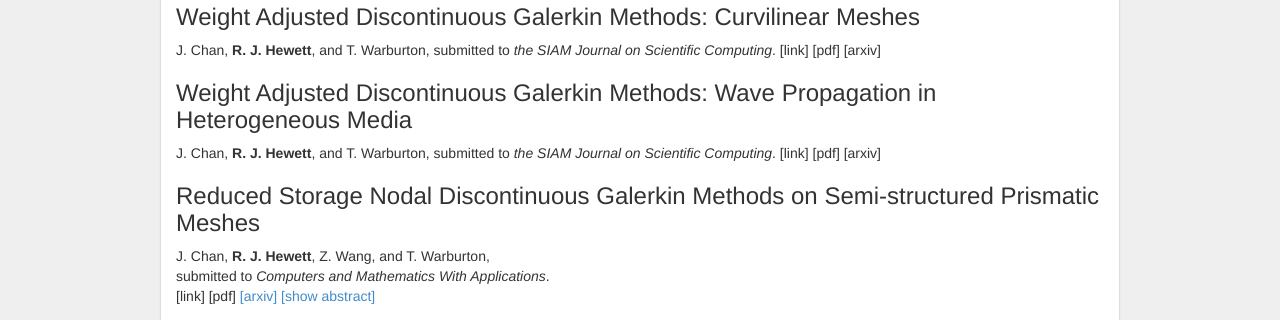
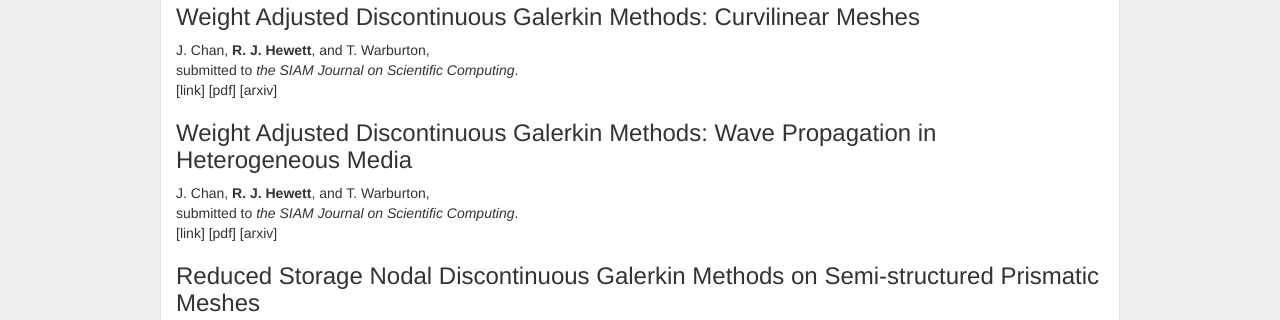
Before and after one commit to rhewett/rhewett.github.io, a plain HTML site: page research/publications.html in a window 1280 px wide. Shown: the part 228-548 px from the top of the page. Drawn offline with Linux system fonts and the light colour scheme.

Commit message:
Nikola auto commit.
Source commit: 39b1e47b39337575895cc96c574a54cf94a0f173
Nikola version: 7.3.0

```diff
--- a/research/publications.html
+++ b/research/publications.html
@@ -161,14 +161,14 @@ Weight Adju">
                 <div>
 <h2>2016</h2>
 <h3>Weight Adjusted Discontinuous Galerkin Methods: Curvilinear Meshes</h3>
-<p>J. Chan, <strong>R. J. Hewett</strong>, and T. Warburton,
-submitted to <em>the SIAM Journal on Scientific Computing</em>.
+<p>J. Chan, <strong>R. J. Hewett</strong>, and T. Warburton,<br>
+submitted to <em>the SIAM Journal on Scientific Computing</em>.<br>
 [link]
 [pdf]
 [arxiv]</p>
 <h3>Weight Adjusted Discontinuous Galerkin Methods: Wave Propagation in Heterogeneous Media</h3>
-<p>J. Chan, <strong>R. J. Hewett</strong>, and T. Warburton,
-submitted to <em>the SIAM Journal on Scientific Computing</em>.
+<p>J. Chan, <strong>R. J. Hewett</strong>, and T. Warburton,<br>
+submitted to <em>the SIAM Journal on Scientific Computing</em>.<br>
 [link]
 [pdf]
 [arxiv]</p>
```
Also changed, not shown: 1 other file.
